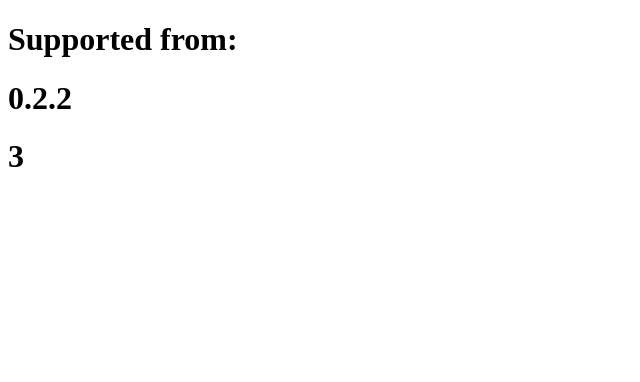
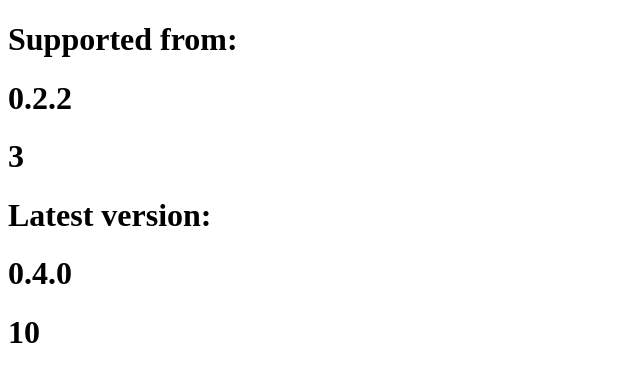
Before and after one commit to romeat/romeat.github.io, a plain HTML site: page index.html in a window 1280 px wide. Shown: the whole page, without its empty margins (0-640 px from the left). Drawn offline with Linux system fonts and the light colour scheme.

Commit message:
Update index.html

```diff
--- a/index.html
+++ b/index.html
@@ -5,5 +5,9 @@
 <h1>Supported from:</h1>
 <h1><LastSupportedVersion>0.2.2</LastSupportedVersion></h1>
 <h1><LastSupportedBuildCode>3</LastSupportedBuildCode></h1>
+
+<h1>Latest version:</h1>
+<h1><LatestVersion>0.4.0</LatestVersion></h1>
+<h1><LatestBuildCode>10</LatestBuildCode></h1>
 </body>
 </html>
```
